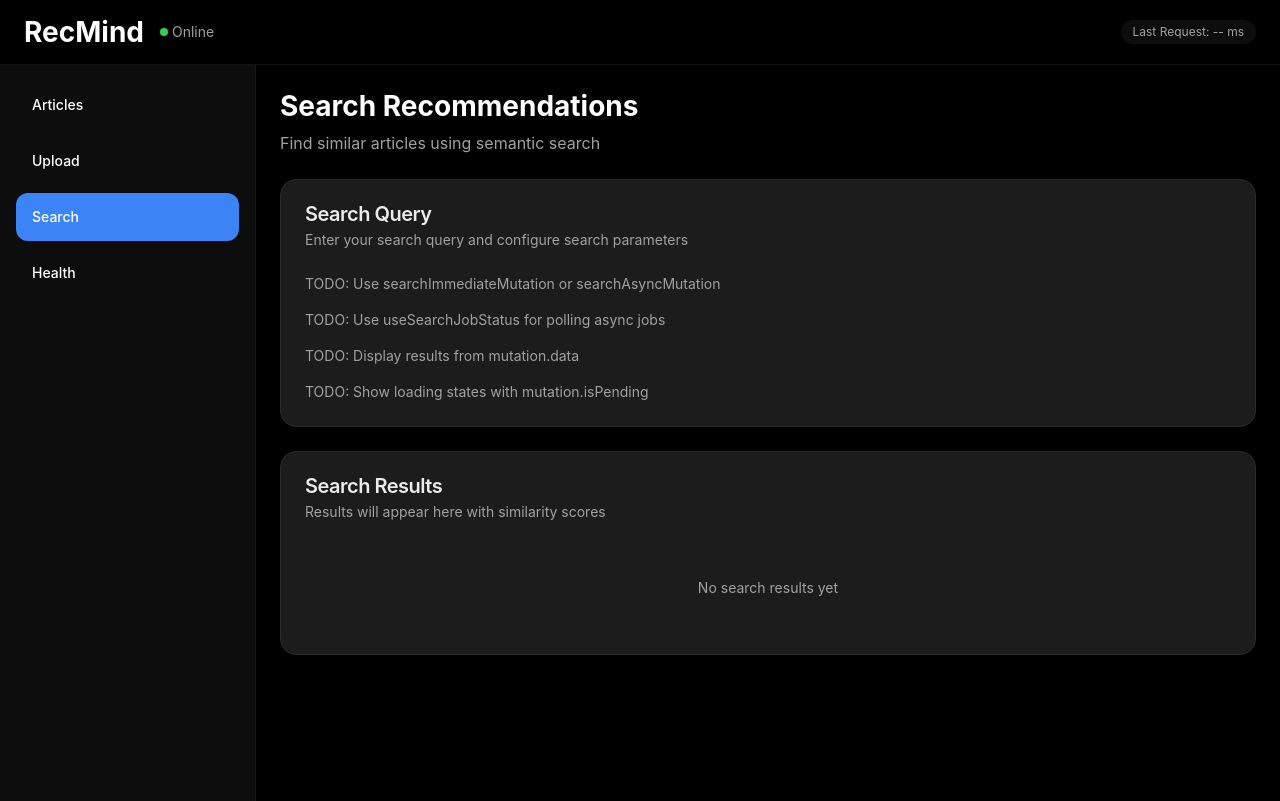
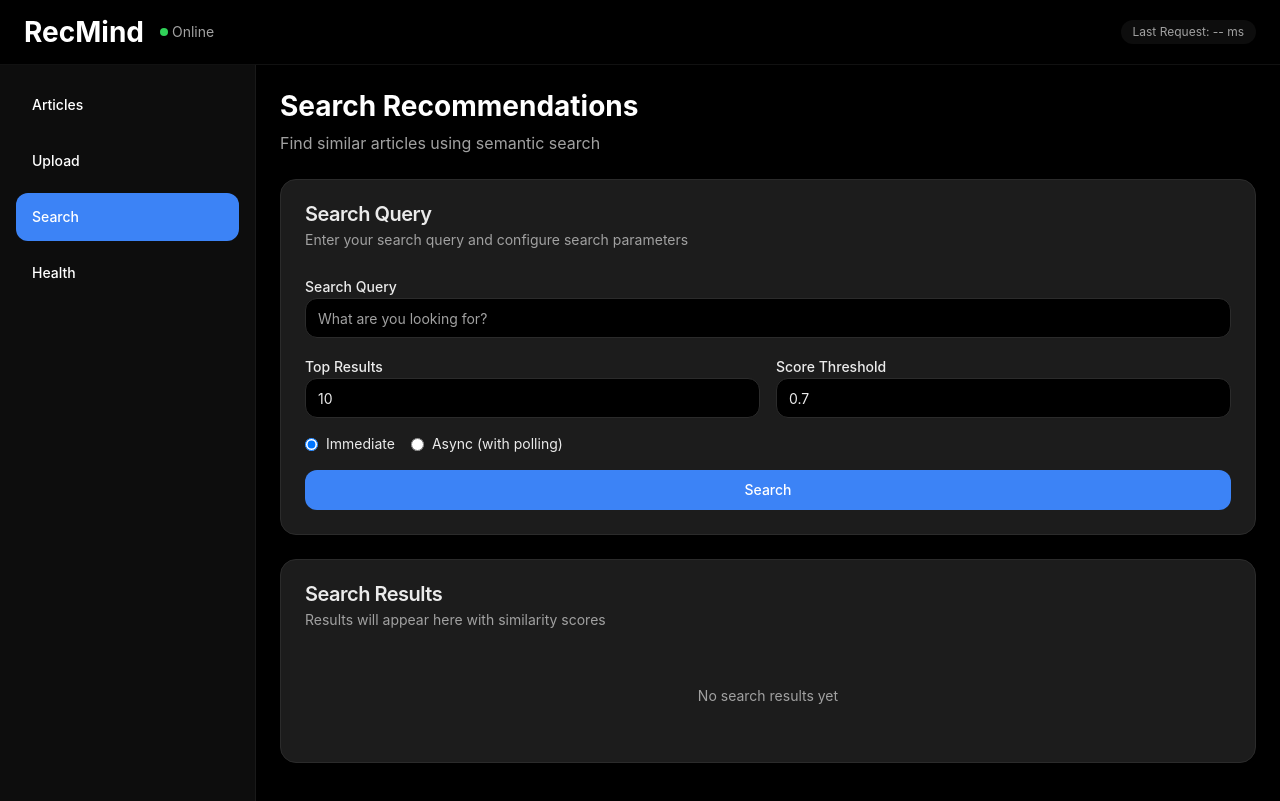
Before and after one commit to owenHochwald/rec-mind, a React (Create React App) app in the folder frontend/: page / in a window 1280 px wide. Both pictures are taken after a click on the button "Search". Built offline with nearby package versions, Linux system fonts and the light colour scheme; no server answers.

Commit message:
setup SearchSection to make well formed backend requests

```diff
--- a/frontend/src/components/SearchSection.tsx
+++ b/frontend/src/components/SearchSection.tsx
@@ -1,16 +1,24 @@
+import { useState } from "react";
+import { Button } from "./ui/button";
 import { Card, CardContent, CardDescription, CardHeader, CardTitle } from "./ui/card";
+import { Input } from "./ui/input";
+import { useSearchAsync, useSearchImmediateMutation, useSearchJobStatus } from "../hooks/useSearch";
 
 export const SearchSection: React.FC = () => {
     // TODO: Practice TanStack Query for search functionality
     // const [query, setQuery] = useState('');
     // const [topK, setTopK] = useState(10);
-    // const [scoreThreshold, setScoreThreshold] = useState(0.7);
+    const [scoreThreshold, setScoreThreshold] = useState(0.7);
     // const [searchMode, setSearchMode] = useState('immediate');
-    // const [jobId, setJobId] = useState<string | null>(null);
+    const [jobId, setJobId] = useState<string | null>(null);
     //
-    // const searchImmediateMutation = useSearchImmediateMutation();
-    // const searchAsyncMutation = useSearchAsync();
-    // const jobStatusQuery = useSearchJobStatus(jobId || '');
+    const searchImmediateMutation = useSearchImmediateMutation();
+    const searchAsyncMutation = useSearchAsync();
+    const jobStatusQuery = useSearchJobStatus(jobId || '');
+
+    const [query, setQuery] = useState('');
+    const [topK, setTopK] = useState(10);
+    const [searchMode, setSearchMode] = useState('immediate');
 
     return (
         <div className="space-y-6">
@@ -27,36 +35,55 @@ export const SearchSection: React.FC = () => {
                     </CardDescription>
                 </CardHeader>
                 <CardContent className="space-y-4">
-                    <p className="text-sm text-muted-foreground">TODO: Use searchImmediateMutation or searchAsyncMutation</p>
-                    <p className="text-sm text-muted-foreground">TODO: Use useSearchJobStatus for polling async jobs</p>
-                    <p className="text-sm text-muted-foreground">TODO: Display results from mutation.data</p>
-                    <p className="text-sm text-muted-foreground">TODO: Show loading states with mutation.isPending</p>
-
-                    {/* Sample search interface for practice:
                     <div className="space-y-4">
                         <div>
                             <label className="text-sm font-medium">Search Query</label>
-              <Input placeholder="What are you looking for?" />
+                            <Input
+                                placeholder="What are you looking for?"
+                                value={query}
+                                onChange={(e) => setQuery(e.target.value)}
+                            />
                         </div>
 
                         <div className="grid grid-cols-2 gap-4">
                             <div>
                                 <label className="text-sm font-medium">Top Results</label>
-                <Input type="number" defaultValue="10" min="1" max="50" />
+                                <Input
+                                    type="number"
+                                    min="1"
+                                    max="50"
+                                    value={topK}
+                                    onChange={(e) => setTopK(parseInt(e.target.value))} />
                             </div>
                             <div>
                                 <label className="text-sm font-medium">Score Threshold</label>
-                <Input type="number" step="0.1" defaultValue="0.7" min="0" max="1" />
+                                <Input
+                                    type="number"
+                                    step="0.1"
+                                    value={scoreThreshold}
+                                    onChange={(e) => setScoreThreshold(parseFloat(e.target.value))}
+                                    min="0"
+                                    max="1"
+                                />
                             </div>
                         </div>
 
                         <div className="flex space-x-4">
                             <label className="flex items-center space-x-2">
-                <input type="radio" name="searchMode" value="immediate" defaultChecked />
+                                <input
+                                    type="radio"
+                                    name="searchMode"
+                                    value="immediate"
+                                    onChange={() => setSearchMode('immediate')}
+                                    defaultChecked />
                                 <span className="text-sm">Immediate</span>
                             </label>
                             <label className="flex items-center space-x-2">
-                <input type="radio" name="searchMode" value="async" />
+                                <input
+                                    type="radio"
+                                    name="searchMode"
+                                    value="async"
+                                    onChange={() => setSearchMode("polling")} />
                                 <span className="text-sm">Async (with polling)</span>
                             </label>
                         </div>
@@ -66,6 +93,8 @@ export const SearchSection: React.FC = () => {
                             onClick={() => {
                                 if (searchMode === 'immediate') {
                                     searchImmediateMutation.mutate({ query, topK, scoreThreshold });
+                                    console.log('Immediate search triggered');
+                                    console.log('Search results:', searchImmediateMutation.data);
                                 } else {
                                     searchAsyncMutation.mutate({ query, topK, scoreThreshold });
                                 }
@@ -75,7 +104,7 @@ export const SearchSection: React.FC = () => {
                             {(searchImmediateMutation.isPending || searchAsyncMutation.isPending) ? 'Searching...' : 'Search'}
                         </Button>
                     </div>
-          */}
+
                 </CardContent>
             </Card>
 
```
Lines whose indentation alone changed are shown as unchanged.
